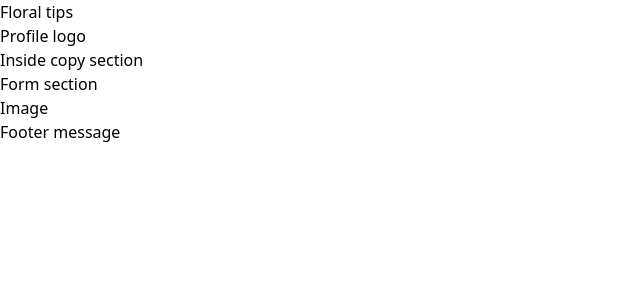
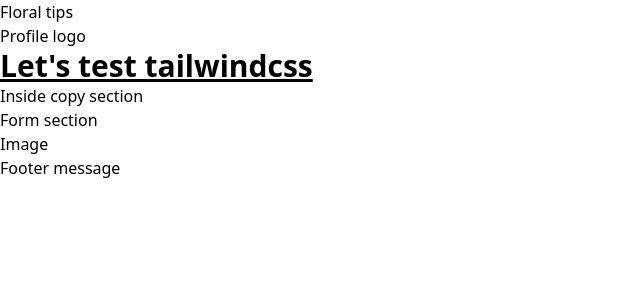
Before and after one commit to tinkereryorch/newsletter-landing-page, a Next.js app: page /landing_page in a window 1280 px wide. Shown: the top 300 px of the page, without its empty margins (0-640 px from the left). Built offline with nearby package versions, Linux system fonts and the light colour scheme.

Commit message:
Added h1 demo to test tailwindcss

```diff
--- a/src/pages/landing_page.js
+++ b/src/pages/landing_page.js
@@ -6,6 +6,7 @@
     return(
         <>
             <NavBar />
+            <h1 class="text-3xl font-bold underline">Let's test tailwindcss</h1>
             <MainDisplay />
             <Footer />
         </>
```
